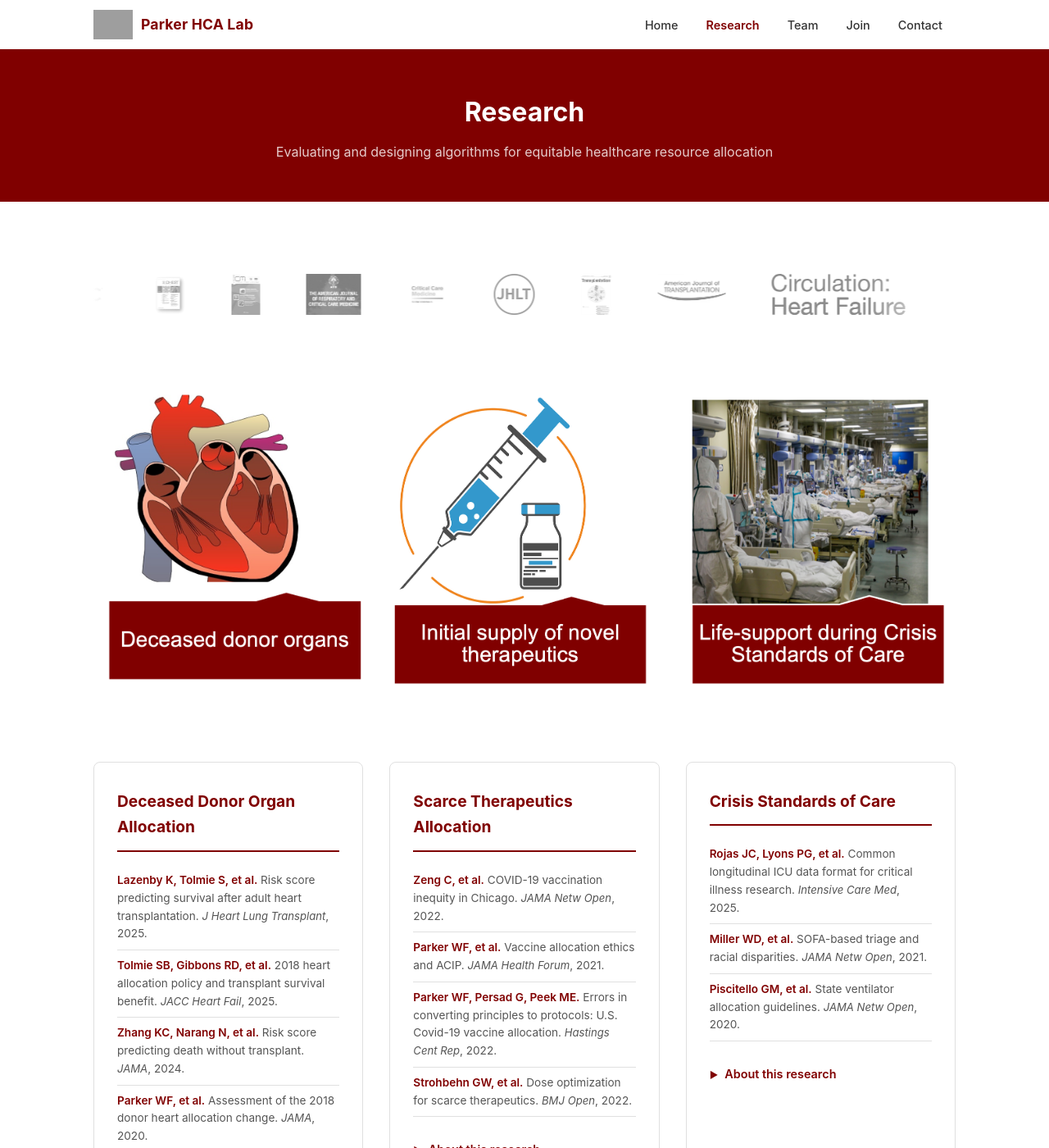
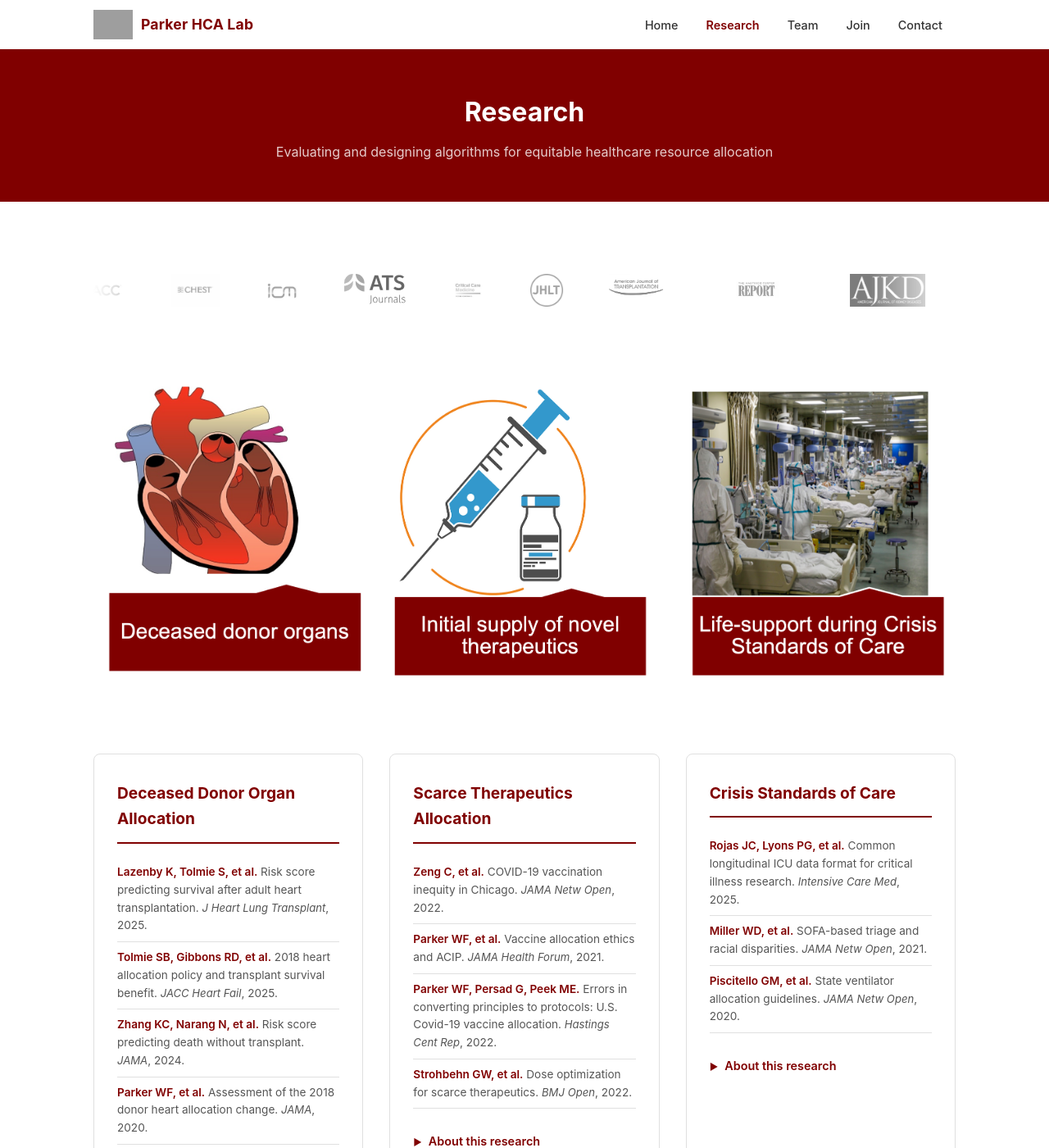
Before and after one commit to Healthcare-Allocation-Lab/healthcare-allocation-lab.github.io, a Jekyll site: the page built from research.html, in a window 1280 px wide and 1400 px high. Shown: the whole window at 82% size. Built offline with Jekyll 4.4.1, drawn with Linux system fonts in a browser that asks for light colours; comment, search, counter and statistics services are not loaded; grey boxes are pictures that could not be loaded.

Commit message:
Update journal carousel: swap logos, remove Circulation HF and Transplantation
- Replace AJRCCM with ATS Journals logo
- Update CHEST and ICM to new logo files
- Remove Circulation: Heart Failure and Transplantation
- Normalize logo sizing with max-width constraint

Co-Authored-By: Claude Opus 4.6 <noreply@anthropic.com>

```diff
--- a/assets/css/style.css
+++ b/assets/css/style.css
@@ -372,8 +372,8 @@ img { max-width: 100%; height: auto; display: block; }
 }
 
 .journal-track img {
-  height: 50px;
-  width: auto;
+  height: 40px;
+  max-width: 160px;
   object-fit: contain;
   opacity: 0.6;
   transition: opacity 0.3s;
@@ -1083,7 +1083,7 @@ a.member-card-linked .card-link::after { content: " \2192"; }
 }
 
 @media (max-width: 768px) {
-  .journal-track img { height: 36px; }
+  .journal-track img { height: 30px; max-width: 120px; }
   .journal-track { gap: 40px; }
 
   .nav-toggle { display: block; }
--- a/research.html
+++ b/research.html
@@ -16,31 +16,27 @@ permalink: /research.html
 
   <div class="journal-carousel">
     <div class="journal-track">
-      <img src="images/journals/jama.svg" alt="JAMA" height="50">
-      <img src="images/journals/JACC_logo.jpg" alt="JACC" height="50">
-      <img src="images/journals/chest_logo.png" alt="CHEST" height="50">
-      <img src="images/journals/icm_logo.jpg" alt="Intensive Care Medicine" height="50">
-      <img src="images/journals/ajrccm_logo.png" alt="American Journal of Respiratory and Critical Care Medicine" height="50">
-      <img src="images/journals/ccm_logo.jpeg" alt="Critical Care Medicine" height="50">
-      <img src="images/journals/jhlt-logo.png" alt="The Journal of Heart and Lung Transplantation" height="50">
-      <img src="images/journals/transplantation_logo.jpg" alt="Transplantation" height="50">
-      <img src="images/journals/ajtlogo.png" alt="American Journal of Transplantation" height="50">
-      <img src="images/journals/circulation_hf_logo.svg" alt="Circulation: Heart Failure" height="50">
-      <img src="images/journals/hastings_logo.jpeg" alt="Hastings Center Report" height="50">
-      <img src="images/journals/ajkd_logo.jpg" alt="American Journal of Kidney Diseases" height="50">
+      <img src="images/journals/jama.svg" alt="JAMA">
+      <img src="images/journals/JACC_logo.jpg" alt="JACC">
+      <img src="images/journals/chest_logo.jpeg" alt="CHEST">
+      <img src="images/journals/icm_logo.jpeg" alt="Intensive Care Medicine">
+      <img src="images/journals/ats_journals.svg" alt="ATS Journals">
+      <img src="images/journals/ccm_logo.jpeg" alt="Critical Care Medicine">
+      <img src="images/journals/jhlt-logo.png" alt="The Journal of Heart and Lung Transplantation">
+      <img src="images/journals/ajtlogo.png" alt="American Journal of Transplantation">
+      <img src="images/journals/hastings_logo.jpeg" alt="Hastings Center Report">
+      <img src="images/journals/ajkd_logo.jpg" alt="American Journal of Kidney Diseases">
       <!-- Duplicate for seamless loop -->
-      <img src="images/journals/jama.svg" alt="JAMA" height="50">
-      <img src="images/journals/JACC_logo.jpg" alt="JACC" height="50">
-      <img src="images/journals/chest_logo.png" alt="CHEST" height="50">
-      <img src="images/journals/icm_logo.jpg" alt="Intensive Care Medicine" height="50">
-      <img src="images/journals/ajrccm_logo.png" alt="American Journal of Respiratory and Critical Care Medicine" height="50">
-      <img src="images/journals/ccm_logo.jpeg" alt="Critical Care Medicine" height="50">
-      <img src="images/journals/jhlt-logo.png" alt="The Journal of Heart and Lung Transplantation" height="50">
-      <img src="images/journals/transplantation_logo.jpg" alt="Transplantation" height="50">
-      <img src="images/journals/ajtlogo.png" alt="American Journal of Transplantation" height="50">
-      <img src="images/journals/circulation_hf_logo.svg" alt="Circulation: Heart Failure" height="50">
-      <img src="images/journals/hastings_logo.jpeg" alt="Hastings Center Report" height="50">
-      <img src="images/journals/ajkd_logo.jpg" alt="American Journal of Kidney Diseases" height="50">
+      <img src="images/journals/jama.svg" alt="JAMA">
+      <img src="images/journals/JACC_logo.jpg" alt="JACC">
+      <img src="images/journals/chest_logo.jpeg" alt="CHEST">
+      <img src="images/journals/icm_logo.jpeg" alt="Intensive Care Medicine">
+      <img src="images/journals/ats_journals.svg" alt="ATS Journals">
+      <img src="images/journals/ccm_logo.jpeg" alt="Critical Care Medicine">
+      <img src="images/journals/jhlt-logo.png" alt="The Journal of Heart and Lung Transplantation">
+      <img src="images/journals/ajtlogo.png" alt="American Journal of Transplantation">
+      <img src="images/journals/hastings_logo.jpeg" alt="Hastings Center Report">
+      <img src="images/journals/ajkd_logo.jpg" alt="American Journal of Kidney Diseases">
     </div>
   </div>
 
```
Also changed, not shown: images/journals/ats_journals.svg (added), images/journals/chest_logo.jpeg (added), images/journals/icm_logo.jpeg (added).
